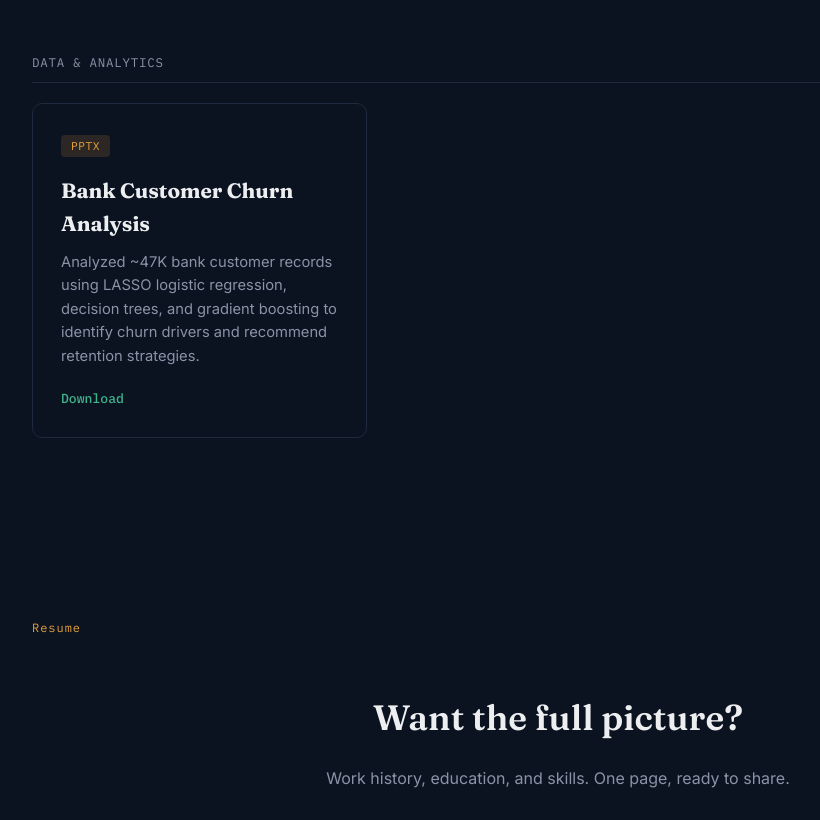
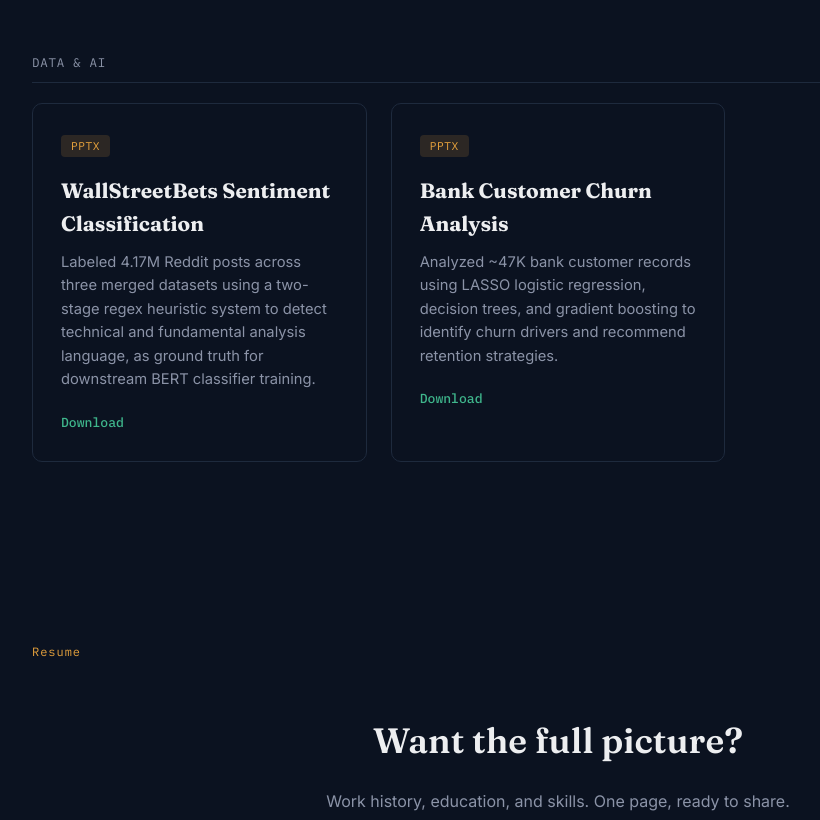
Before and after one commit to sidkhatiwada1-CA/sidkhatiwada1-CA.github.io, a plain HTML site: page index.html in a window 1280 px wide. Shown: the part 5830-6650 px from the top of the page, without its empty margins (82-902 px from the left). Drawn offline with Linux system fonts and the light colour scheme.

Commit message:
Change category label to 'Data & AI' and add file card
Updated category label and added new file card with details.

```diff
--- a/index.html
+++ b/index.html
@@ -247,8 +247,16 @@
   </div>
 
   <div class="category-block">
-    <p class="category-label">Data & analytics</p>
+    <p class="category-label">Data & AI</p>
     <div class="grid-3">
+      <div class="file-card">
+        <div class="file-card-top"><span class="ext amber">PPTX</span></div>
+        <h3>WallStreetBets Sentiment Classification</h3>
+        <p>Labeled 4.17M Reddit posts across three merged datasets using a two-stage regex heuristic system to detect technical and fundamental analysis language, as ground truth for downstream BERT classifier training.</p>
+        <div class="file-actions">
+          <a href="assets/wsb-sentiment-analysis.pptx" download class="file-link">Download</a>
+        </div>
+      </div>
       <div class="file-card">
         <div class="file-card-top"><span class="ext amber">PPTX</span></div>
         <h3>Bank Customer Churn Analysis</h3>
```
